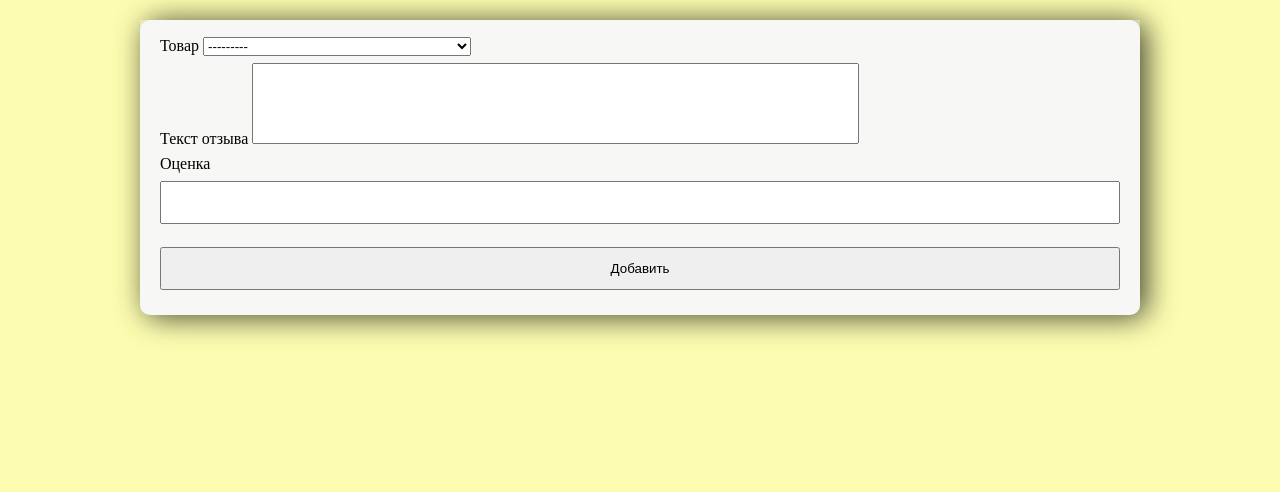
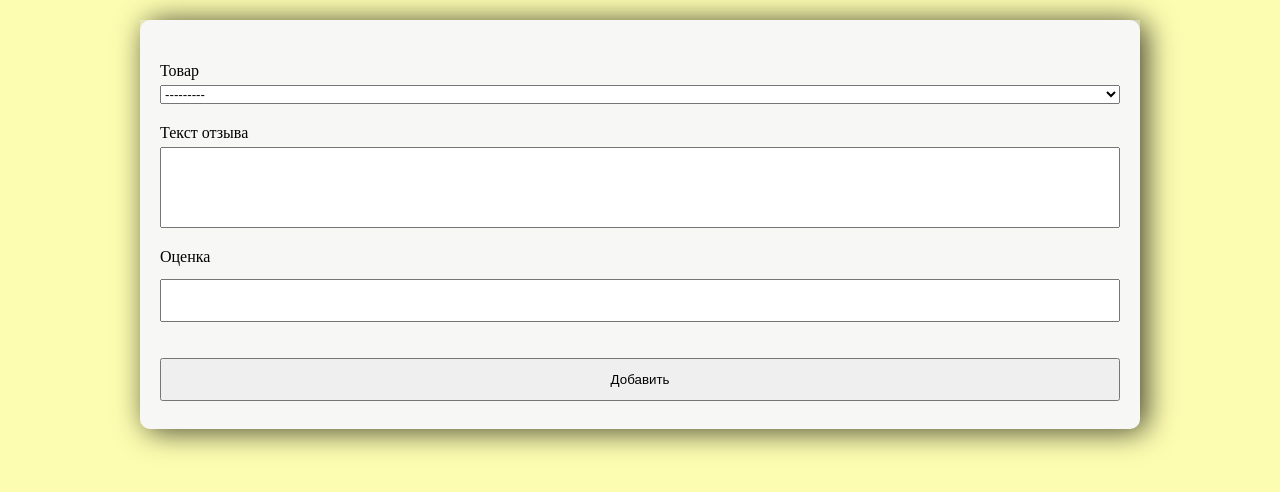
Before and after one commit to TanitaDev/exam_8_tanita_pak, a Django app: page /review/create/ in a window 1280 px wide. Shown: the part 70-562 px from the top of the page. Run offline with Django 3.2, Linux system fonts and the light colour scheme; a user stored in the database is signed in; data comes from the database, SQL or seed files in the repository; parts of the project's set-up code (start-up, migrations or seed data) failed here and were passed over; some libraries are stand-ins or nearby versions.

Commit message:
отредактировала стили для форм проекта

```diff
--- a/app/webapp/static/css/style.css
+++ b/app/webapp/static/css/style.css
@@ -314,3 +314,13 @@ form.text-center .btn-primary {
     height: 40px;
     padding: 5px 20px;
 }
+
+.create_form p{
+    display: flex;
+    flex-direction: column;
+    margin-bottom: 10px;
+}
+
+.create_form p label {
+    margin-bottom: 5px;
+}
--- a/app/webapp/templates/product_create.html
+++ b/app/webapp/templates/product_create.html
@@ -4,7 +4,7 @@
 {% endblock %}
 {% block title %}Добавить товар{% endblock %}
 {% block content %}
-   <form action="{% url 'product_create' %}" method="post">
+   <form class="create_form" action="{% url 'product_create' %}" method="post">
     {% include 'partial/product_form.html'  with button_text='Добавить' %}
 </form>
 {% endblock %}
--- a/app/webapp/templates/product_detail.html
+++ b/app/webapp/templates/product_detail.html
@@ -28,6 +28,7 @@
             <p>Автор: {{ review.author }}</p>
             <p>Оценка: {{ review.rate }}</p>
             <p>Отзыв: {{ review.text }}</p>
+            <a href="">Удалить отзыв</a>
             <hr>
         </li>
         {% endfor %}
--- a/app/webapp/templates/product_update.html
+++ b/app/webapp/templates/product_update.html
@@ -2,7 +2,7 @@
 {% block title %}{% endblock %}
 {% block content %}
 <h1>Редактировать товар</h1>
-<form method="POST" action="{% url 'product_update' product.pk %}">
+<form class="create_form" method="POST" action="{% url 'product_update' product.pk %}">
     {% csrf_token %}
     {% include 'partial/product_form.html'  with button_text='Редактировать' %}
 </form>
--- a/app/webapp/templates/review_create.html
+++ b/app/webapp/templates/review_create.html
@@ -4,7 +4,7 @@
 {% endblock %}
 {% block title %}Добавить товар{% endblock %}
 {% block content %}
-   <form action="{% url 'review_create' %}" method="post">
+   <form class="create_form" action="{% url 'review_create' %}" method="post">
     {% include 'partial/review_form.html'  with button_text='Добавить' %}
 </form>
 {% endblock %}
```
Also changed, not shown: app/webapp/templates/review_delete.html (added, +10 -0 lines).
